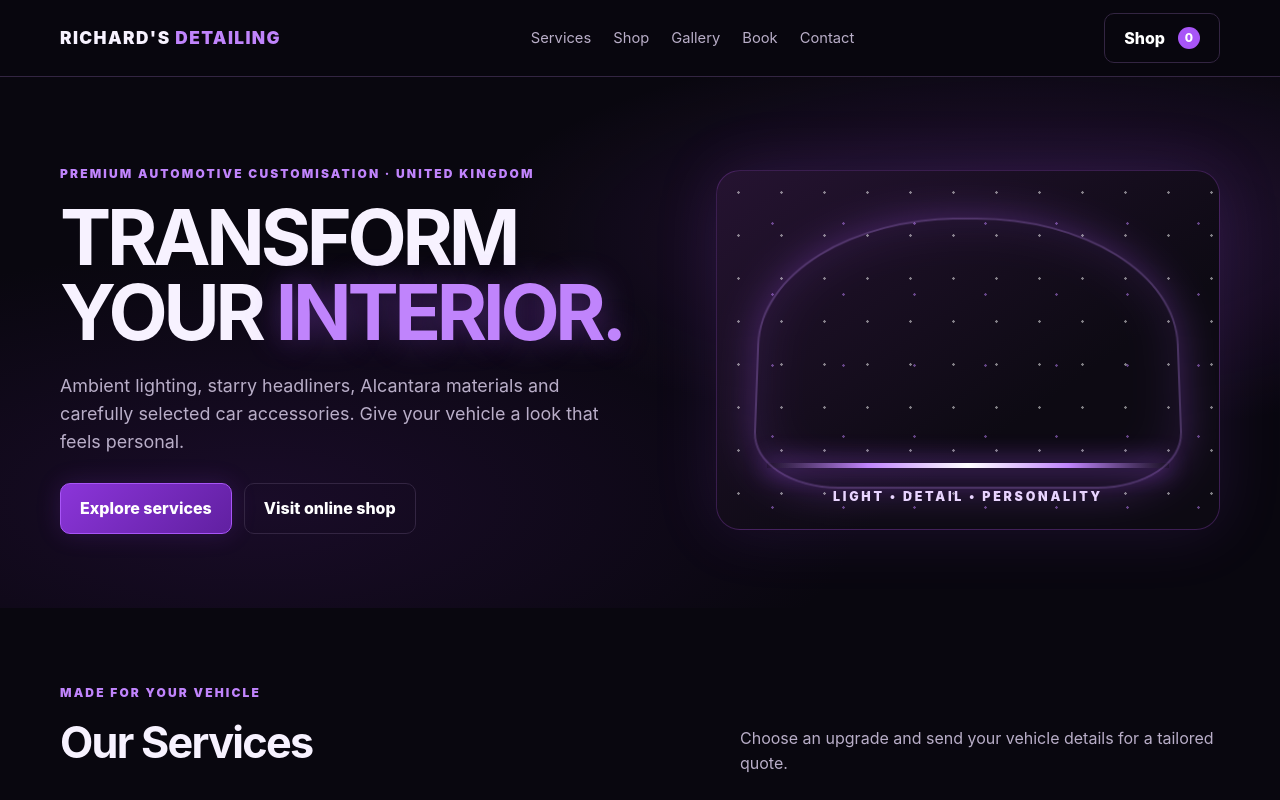
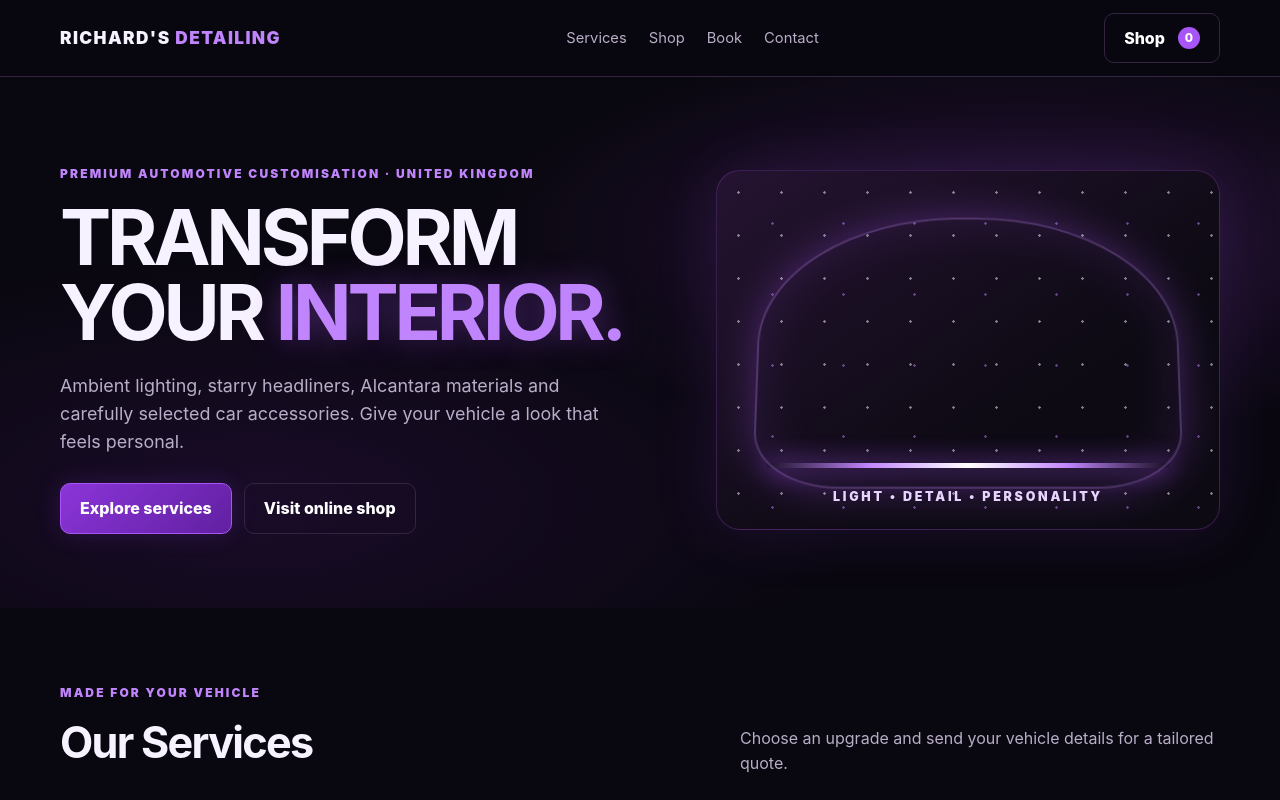
Before and after one commit to RichardsDetailing/-richards-detailing, a plain HTML site: page index.html in a window 1280 px wide. Shown: the top 800 px of the page. Drawn offline with Linux system fonts and the light colour scheme.

Commit message:
Remove Gallery link from navigation

```diff
--- a/index.html
+++ b/index.html
@@ -99,7 +99,7 @@
     <nav>
       <a href="#services">Services</a>
       <a href="#shop">Shop</a>
-      <a href="#gallery">Gallery</a>
+
       <a href="#booking">Book</a>
       <a href="#contact">Contact</a>
     </nav>
```
